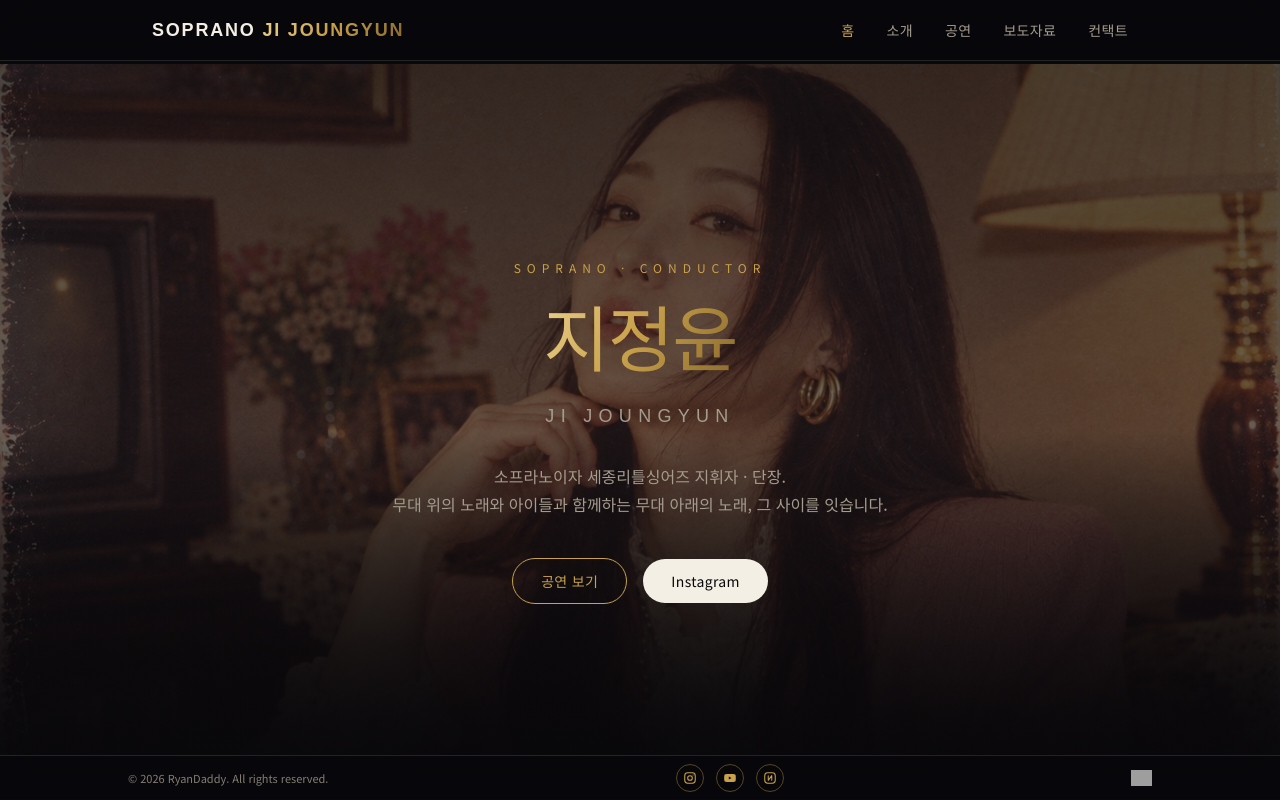
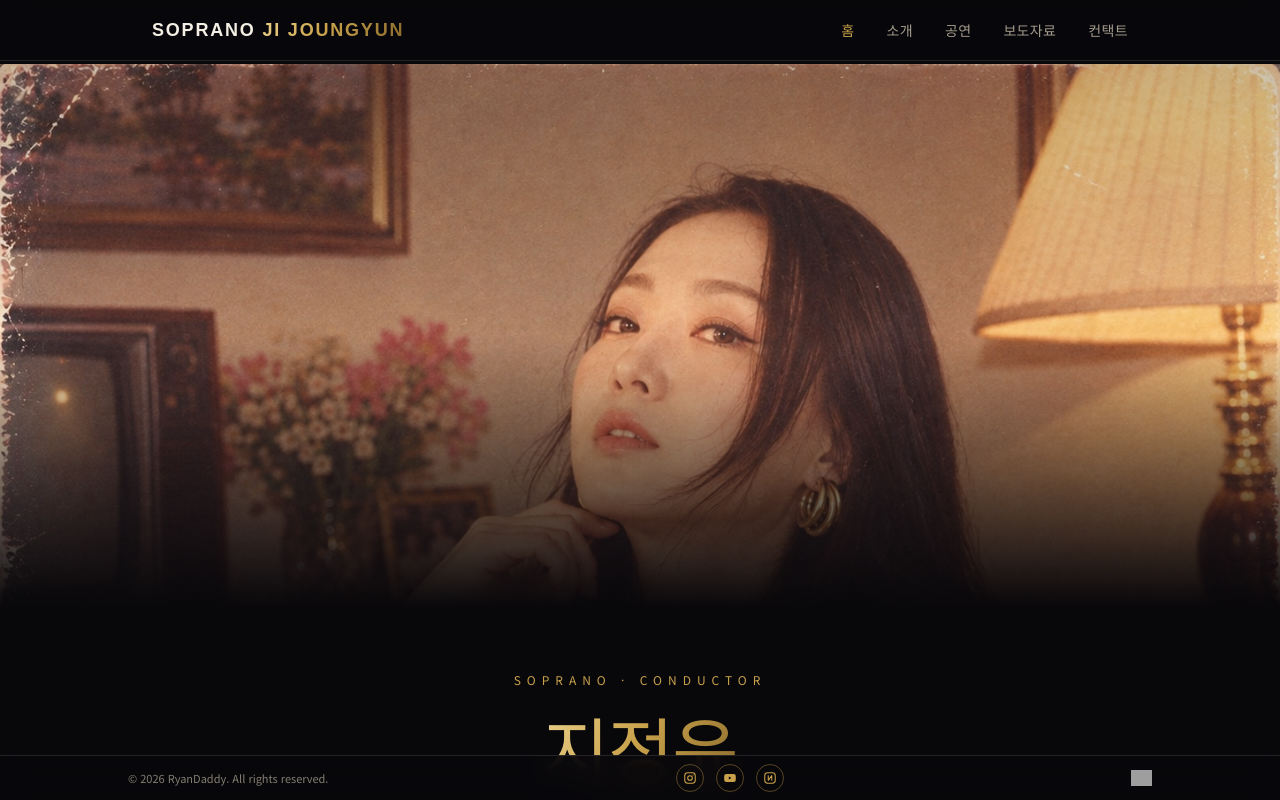
Before and after one commit to yhcho94/sopranoji, a Next.js app: page / in a window 1280 px wide. Shown: the top 800 px of the page. Built offline with nearby package versions, Linux system fonts and the light colour scheme; grey boxes are pictures that could not be loaded.

Commit message:
히어로 레이아웃 수정: 텍스트를 사진 아래로 분리 배치
사진과 텍스트가 겹치지 않도록 히어로 섹션을 사진 블록 + 텍스트 블록으로 분리

```diff
--- a/src/app/page.tsx
+++ b/src/app/page.tsx
@@ -8,17 +8,19 @@ export default function Home() {
   return (
     <div>
       {/* Hero */}
-      <section className="relative flex min-h-[92vh] items-center overflow-hidden border-b border-line">
+      <section className="relative overflow-hidden border-b border-line">
+        <div className="relative h-[58vh] min-h-[380px] w-full sm:h-[68vh]">
           <Image
             src="/images/profile-hero.jpg"
             alt="소프라노 지정윤"
             fill
             priority
-          className="object-cover object-center opacity-90"
+            className="object-cover object-top"
           />
-        <div className="pointer-events-none absolute inset-0 bg-gradient-to-b from-background/70 via-background/55 to-background" />
-        <div className="pointer-events-none absolute inset-0 bg-gradient-to-t from-background via-transparent to-transparent" />
-        <div className="relative mx-auto max-w-5xl px-6 py-24 text-center animate-fade-up">
+          <div className="pointer-events-none absolute inset-0 bg-gradient-to-t from-background via-transparent to-background/20" />
+        </div>
+
+        <div className="relative mx-auto max-w-5xl px-6 py-16 text-center animate-fade-up">
           <p className="mb-5 text-xs tracking-[0.5em] text-accent">
             SOPRANO · CONDUCTOR
           </p>
```
Lines whose indentation alone changed are shown as unchanged.
